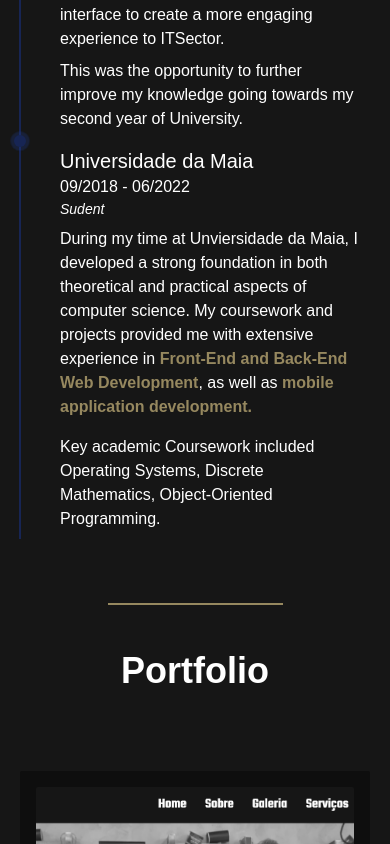
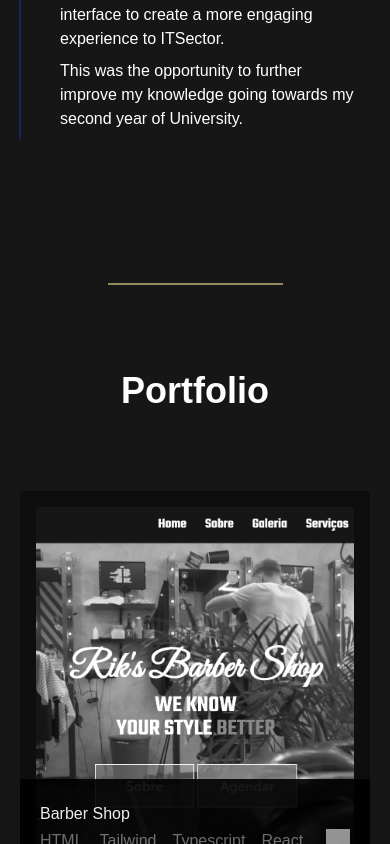
Before and after one commit to danielferreira-dias/my-portfolio-react-vite, a React (Vite) app: page / in a window 390 px wide. Shown: the part 5040-5884 px from the top of the page. Built offline with nearby package versions, Linux system fonts and the light colour scheme; grey boxes are pictures that could not be loaded.

Commit message:
Removed university from experience and changed some margins on the border

```diff
--- a/src/Sections/Contact.jsx
+++ b/src/Sections/Contact.jsx
@@ -4,9 +4,9 @@ import 'aos/dist/aos.css';
 
 const Contact = ({ isDarkMode }) => {
     return (
-        <div className='flex flex-col w-full h-fit justify-center items-center gap-y-6 text-xs sm:text-sm md:text-lg py-5 '>
+        <div className='flex flex-col w-full h-fit justify-center items-center gap-y-6 text-xs sm:text-sm md:text-lg py-5 mt-20 '>
             <div className='h-fit flex flex-col text-center items-center '>
-                <div className='border-t-2 border-t-custom-gold w-1/2'></div>
+                <div className='border-t-2 border-t-custom-gold w-1/2 mb-10'></div>
                 <div className='flex flex-col gap-y-5 px-5 xs:px-20 lg:px-0 lg:w-1/2 items-center'>
                     <h1 className='my-10 text-4xl xl:text-6xl arimo text-center'>Get in Touch</h1>
                     <p>I'm eager to join a collaborative team where I can contribute my skills and learn from others.
--- a/src/Sections/Experience.jsx
+++ b/src/Sections/Experience.jsx
@@ -56,28 +56,7 @@ const Experience = ({ isDarkMode }) => {
                     </div>
                 </div>
 
-                <div className='flex flex-row w-full gap-8 h-fit'>
-                    <div className="relative w-fit xs:h-96 sm:h-80">
-                        <span className="absolute flex h-3 w-3 z-10 -top-1 -left-1.5">
-                            <span className="animate-ping absolute inline-flex h-full w-full rounded-full bg-blue-900 opacity-75"></span>
-                            <span className="relative inline-flex rounded-full h-3 w-3 bg-blue-950"></span>
-                        </span>
-                        <div className="absolute top-1/2 left-1/2 transform -translate-x-1/2 -translate-y-1/2 w-0.5 h-full bg-blue-950"></div>
-                    </div>
-                    <div className=' justify-start  flex flex-col overflow-hidden p-2' data-aos="fade-up" data-aos-duration="1000">
-                        <div className='flex flex-col'>
-                            <h1 className='text-xl'>Universidade da Maia</h1>
-                            <p>09/2018 - 06/2022</p>
-                            <p className='text-sm italic'>Sudent</p>
-                        </div>
-                        <div className='flex flex-col gap-y-2'>
-                            <p className='mt-2'> During my time at Unviersidade da Maia, I developed a strong foundation in both theoretical and practical aspects of computer science.
-                                My coursework and projects provided me with extensive experience in <span className="text-custom-gold font-semibold">Front-End and Back-End Web Development</span>,
-                                as well as <span className="text-custom-gold font-semibold">mobile application development.</span></p>
-                            <p className='mt-2'> Key academic Coursework included Operating Systems, Discrete Mathematics, Object-Oriented Programming.  </p>
-                        </div>
-                    </div>
-                </div>
+
             </div>
 
             <div className='px-5 sm:px-10 xl:px-40 2xl:px-52 h-fit w-full hidden md:block'>
@@ -131,33 +110,6 @@ const Experience = ({ isDarkMode }) => {
                                     interface to create a more engaging experience to ITSector. </p>
                                 <p>This was the opportunity to further improve my knowledge going towards my second year of University.</p>
                             </div>
-
-                        </div>
-                    </div>
-                </div>
-
-                <div className='flex flex-row justify-start gap-8'>
-                    <div className='flex flex-row w-1/2 h-fit '>
-                        <div className=' justify-between flex  flex-col p-2' data-aos="fade-up" data-aos-duration="1000">
-                            <div className='flex flex-col'>
-                                <h1 className='text-4xl'>Universidade da Maia</h1>
-                                <p className='text-lg'>09/2018 - 06/2022</p>
-                                <p className='text-lg'>Sudent</p>
-                            </div>
-                            <div className='flex flex-col gap-y-2 text-xl lg:text-2xl xl:text-2xl arimo-sec'>
-                                <p className='mt-2'> During my time at Unviersidade da Maia, I developed a strong foundation in both theoretical and practical aspects of computer science.
-                                    My coursework and projects provided me with extensive experience in <span className="text-custom-gold font-semibold">Front-End and Back-End Web Development</span>,
-                                    as well as <span className="text-custom-gold font-semibold">mobile application development.</span></p>
-                                <p className='mt-2'> Key academic Coursework included Operating Systems, Discrete Mathematics, Object-Oriented Programming.  </p>
-                            </div>
-
-                        </div>
-                        <div className="relative w-fit h-96 lg:h-80">
-                            <span className="absolute flex h-3 w-3 z-10 -top-1 -left-1.5">
-                                <span className="animate-ping absolute inline-flex h-full w-full rounded-full bg-blue-900 opacity-75"></span>
-                                <span className="relative inline-flex rounded-full h-3 w-3 bg-blue-950"></span>
-                            </span>
-                            <div className="absolute top-1/2 left-1/2 transform -translate-x-1/2 -translate-y-1/2 w-0.5 h-full bg-blue-950"></div>
                         </div>
                     </div>
                 </div>
--- a/src/Sections/Portfolio.jsx
+++ b/src/Sections/Portfolio.jsx
@@ -22,8 +22,8 @@ const Portfolio = () => {
     const isDark = false;
 
     return (
-        <div className='flex flex-col w-full h-full'>
-            <div className='h-2 border-t-2 border-custom-gold w-1/2 mb-10 mx-auto'></div>
+        <div className='flex flex-col w-full h-full mt-20'>
+            <div className='h-2 border-t-2 border-custom-gold w-1/2 mb-20 mx-auto'></div>
             <h1 className='mb-20 text-4xl xl:text-6xl arimo text-center arimo'>Portfolio</h1>
             <div className='w-full h-full flex flex-col items-center mdlg:flex-row gap-5 mdlg:justify-center mdlg:items-start 2xl:justify-start arimo-sec'>
                 {realLifePortfolios.map((portfolio, index) => (
```
